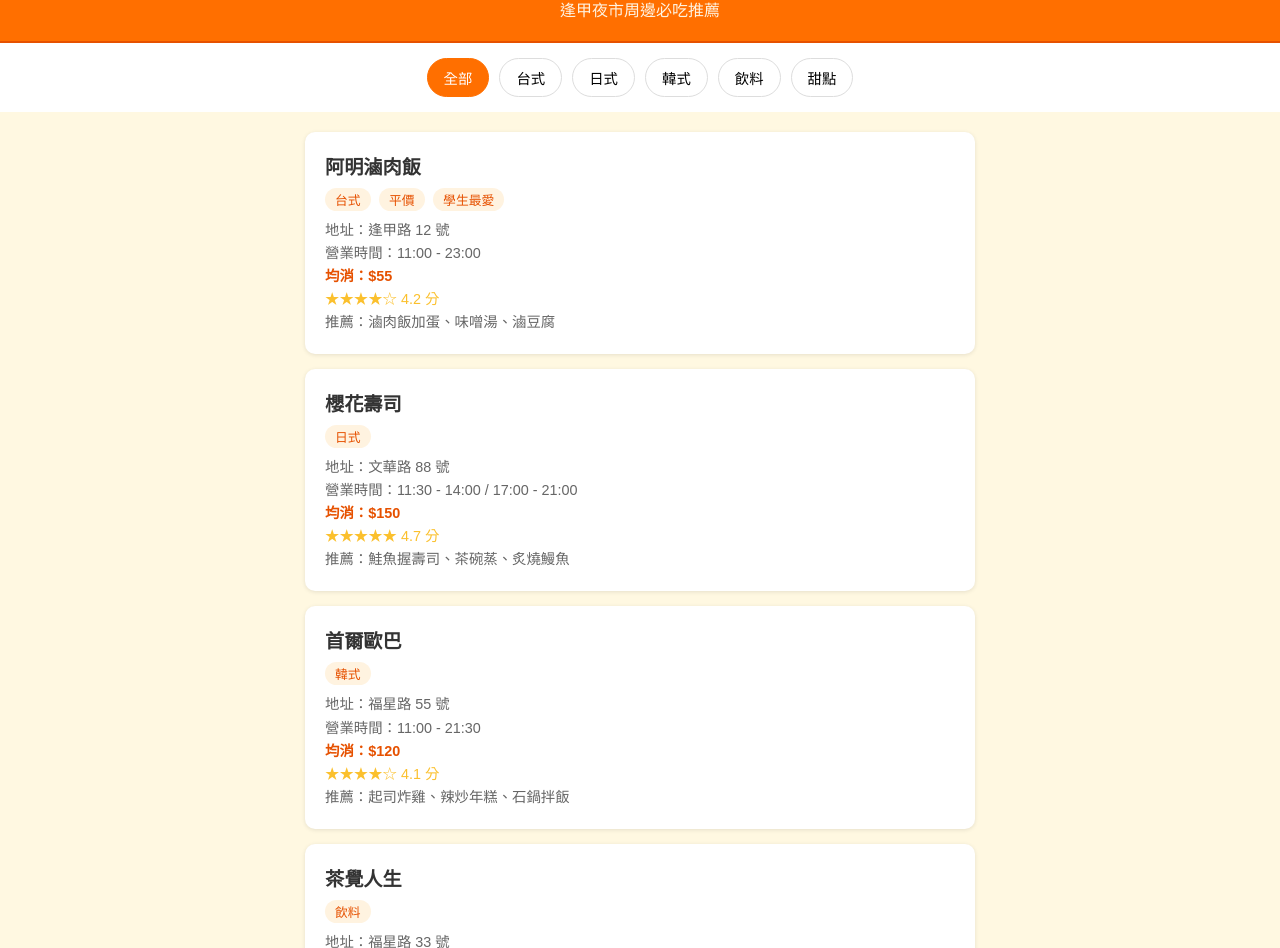
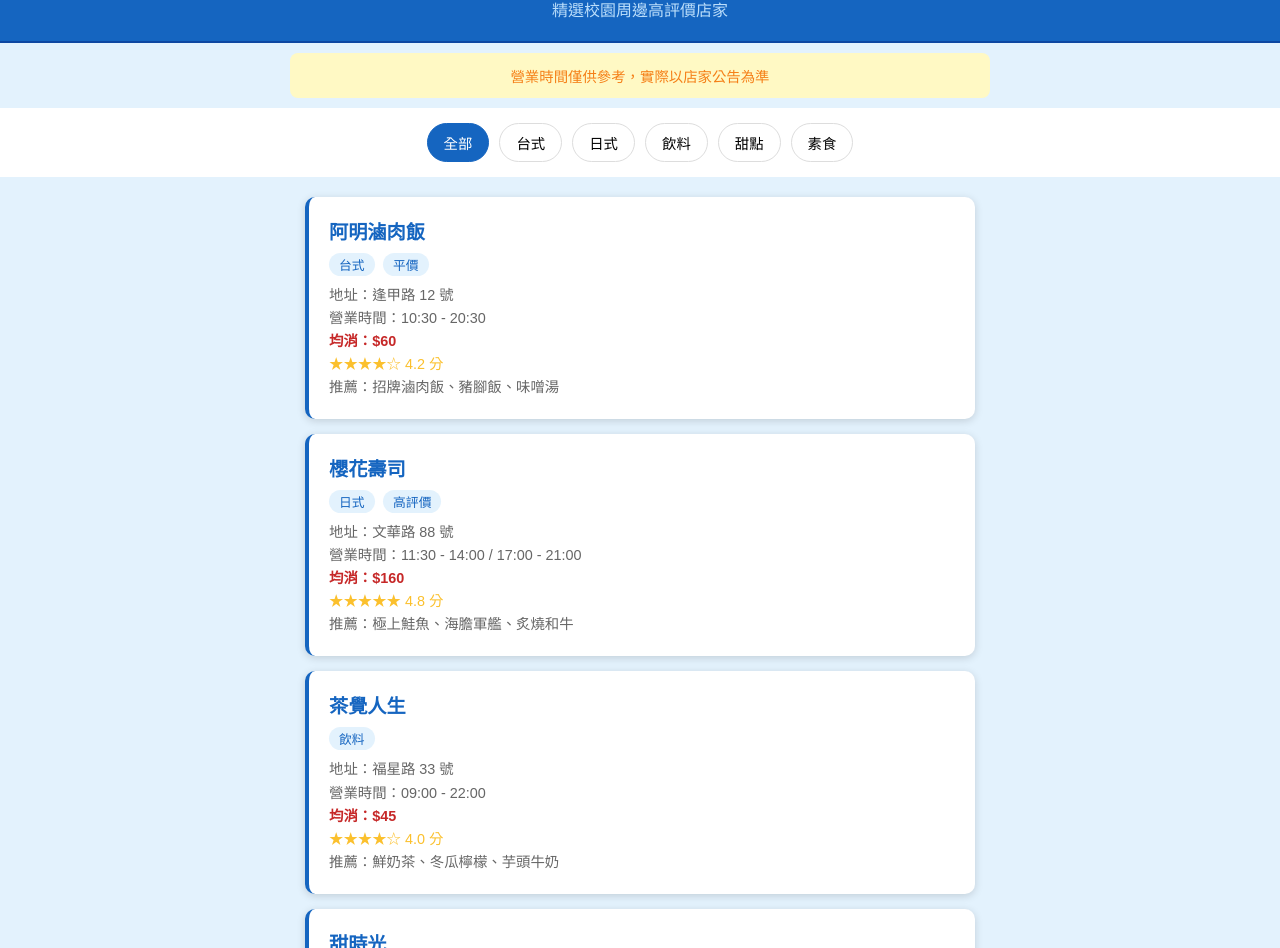
Before and after one commit to yuhsin960404-max/cooperating, a plain HTML site: page index.html in a window 1280 px wide. Shown: the part 69-1017 px from the top of the page. Drawn offline with Linux system fonts and the light colour scheme.

Commit message:
逢甲美食特籍

```diff
--- a/index.html
+++ b/index.html
@@ -9,15 +9,15 @@
 
         body {
             font-family: "Microsoft JhengHei", Arial, sans-serif;
-            background-color: #fff8e1;
+            background-color: #e3f2fd;
             color: #333;
         }
 
         header {
-            background-color: #ff6f00;
+            background-color: #1565c0;
             padding: 20px;
             text-align: center;
-            border-bottom: 2px solid #e65100;
+            border-bottom: 2px solid #0d47a1;
         }
 
         header h1 {
@@ -26,7 +26,7 @@
         }
 
         header p {
-            color: #fff3e0;
+            color: #bbdefb;
             margin-top: 5px;
         }
 
@@ -49,9 +49,9 @@
         }
 
         .filter-bar button.active {
-            background-color: #ff6f00;
+            background-color: #1565c0;
             color: #fff;
-            border-color: #ff6f00;
+            border-color: #1565c0;
         }
 
         .restaurant-list {
@@ -65,18 +65,19 @@
             border-radius: 10px;
             padding: 20px;
             margin-bottom: 15px;
-            box-shadow: 0 1px 4px rgba(0,0,0,0.1);
+            box-shadow: 0 2px 8px rgba(0,0,0,0.15);
+            border-left: 4px solid #1565c0;
         }
 
         .restaurant-card h2 {
             font-size: 1.2em;
-            color: #333;
+            color: #1565c0;
         }
 
         .restaurant-card .tag {
             display: inline-block;
-            background-color: #fff3e0;
-            color: #e65100;
+            background-color: #e3f2fd;
+            color: #1565c0;
             padding: 2px 10px;
             border-radius: 12px;
             font-size: 0.8em;
@@ -91,11 +92,22 @@
 
         .restaurant-card .price {
             font-weight: bold;
-            color: #e65100;
+            color: #c62828;
         }
 
         .restaurant-card .rating {
             color: #fbc02d;
+        }
+
+        .notice {
+            max-width: 700px;
+            margin: 10px auto;
+            padding: 12px 15px;
+            background-color: #fff9c4;
+            border-radius: 8px;
+            text-align: center;
+            font-size: 0.9em;
+            color: #f57f17;
         }
 
         footer {
@@ -109,17 +121,21 @@
 <body>
 
     <header>
-        <h1>逢甲美食地圖 — 夜市特輯</h1>
-        <p>逢甲夜市周邊必吃推薦</p>
+        <h1>逢甲美食地圖</h1>
+        <p>精選校園周邊高評價店家</p>
     </header>
+
+    <div class="notice">
+        營業時間僅供參考，實際以店家公告為準
+    </div>
 
     <div class="filter-bar">
         <button class="active">全部</button>
         <button>台式</button>
         <button>日式</button>
-        <button>韓式</button>
         <button>飲料</button>
         <button>甜點</button>
+        <button>素食</button>
     </div>
 
     <div class="restaurant-list">
@@ -128,37 +144,25 @@
             <h2>阿明滷肉飯</h2>
             <span class="tag">台式</span>
             <span class="tag">平價</span>
-            <span class="tag">學生最愛</span>
             <div class="details">
                 <p>地址：逢甲路 12 號</p>
-                <p>營業時間：11:00 - 23:00</p>
-                <p class="price">均消：$55</p>
+                <p>營業時間：10:30 - 20:30</p>
+                <p class="price">均消：$60</p>
                 <p class="rating">★★★★☆ 4.2 分</p>
-                <p>推薦：滷肉飯加蛋、味噌湯、滷豆腐</p>
+                <p>推薦：招牌滷肉飯、豬腳飯、味噌湯</p>
             </div>
         </div>
 
         <div class="restaurant-card">
             <h2>櫻花壽司</h2>
             <span class="tag">日式</span>
+            <span class="tag">高評價</span>
             <div class="details">
                 <p>地址：文華路 88 號</p>
                 <p>營業時間：11:30 - 14:00 / 17:00 - 21:00</p>
-                <p class="price">均消：$150</p>
-                <p class="rating">★★★★★ 4.7 分</p>
-                <p>推薦：鮭魚握壽司、茶碗蒸、炙燒鰻魚</p>
-            </div>
-        </div>
-
-        <div class="restaurant-card">
-            <h2>首爾歐巴</h2>
-            <span class="tag">韓式</span>
-            <div class="details">
-                <p>地址：福星路 55 號</p>
-                <p>營業時間：11:00 - 21:30</p>
-                <p class="price">均消：$120</p>
-                <p class="rating">★★★★☆ 4.1 分</p>
-                <p>推薦：起司炸雞、辣炒年糕、石鍋拌飯</p>
+                <p class="price">均消：$160</p>
+                <p class="rating">★★★★★ 4.8 分</p>
+                <p>推薦：極上鮭魚、海膽軍艦、炙燒和牛</p>
             </div>
         </div>
 
@@ -167,10 +171,10 @@
             <span class="tag">飲料</span>
             <div class="details">
                 <p>地址：福星路 33 號</p>
-                <p>營業時間：10:00 - 23:30</p>
-                <p class="price">均消：$50</p>
+                <p>營業時間：09:00 - 22:00</p>
+                <p class="price">均消：$45</p>
                 <p class="rating">★★★★☆ 4.0 分</p>
-                <p>推薦：黑糖鮮奶、百香果綠茶、芋頭牛奶</p>
+                <p>推薦：鮮奶茶、冬瓜檸檬、芋頭牛奶</p>
             </div>
         </div>
 
@@ -179,10 +183,23 @@
             <span class="tag">甜點</span>
             <div class="details">
                 <p>地址：西安街 7 號</p>
-                <p>營業時間：13:00 - 21:00</p>
-                <p class="price">均消：$95</p>
-                <p class="rating">★★★★☆ 4.3 分</p>
-                <p>推薦：草莓千層、焦糖布丁、抹茶戚風</p>
+                <p>營業時間：12:00 - 19:00（週一公休）</p>
+                <p class="price">均消：$100</p>
+                <p class="rating">★★★★★ 4.5 分</p>
+                <p>推薦：伯爵千層、焦糖烤布蕾、生巧克力塔</p>
+            </div>
+        </div>
+
+        <div class="restaurant-card">
+            <h2>綠光蔬食</h2>
+            <span class="tag">素食</span>
+            <span class="tag">健康</span>
+            <div class="details">
+                <p>地址：西屯路 120 號</p>
+                <p>營業時間：11:00 - 20:00</p>
+                <p class="price">均消：$85</p>
+                <p class="rating">★★★★☆ 4.1 分</p>
+                <p>推薦：蔬菜咖哩、豆腐排飯、五穀沙拉</p>
             </div>
         </div>
 
```
